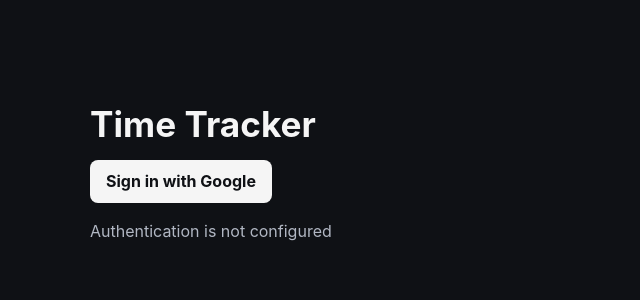
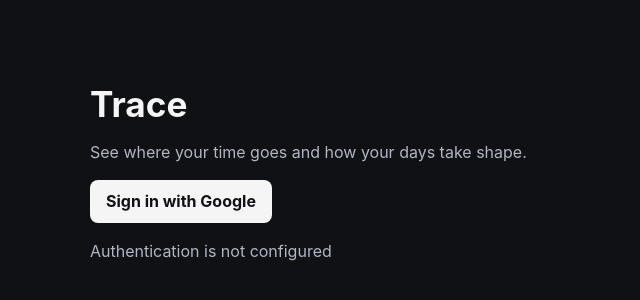
Before and after one commit to JiaqiZhao2004/time-tracker, a Vue app in the folder frontend/: page / in a window 1280 px wide. Shown: the part 218-518 px from the top of the page, without its empty margins (0-640 px from the left). Built offline with nearby package versions, Linux system fonts and the light colour scheme; no server answers.

Commit message:
refactor: update app title and descriptions to reflect new branding as "Trace"

```diff
--- a/frontend/src/App.vue
+++ b/frontend/src/App.vue
@@ -352,12 +352,13 @@
 
 <template>
   <div v-if="authStatus === 'checking'" class="app auth-screen">
-    <h1>Time Tracker</h1>
+    <h1>Trace</h1>
     <p>Loading...</p>
   </div>
 
   <div v-else-if="authStatus === 'signedOut'" class="app auth-screen">
-    <h1>Time Tracker</h1>
+    <h1>Trace</h1>
+    <p>See where your time goes and how your days take shape.</p>
     <button class="primary-auth" type="button" @click="handleSignIn">Sign in with Google</button>
     <p v-if="authErrorMessage" class="auth-error">{{ authErrorMessage }}</p>
   </div>
--- a/frontend/src/components/Header.vue
+++ b/frontend/src/components/Header.vue
@@ -1,5 +1,5 @@
 <script setup lang="ts">
-import { ref, watch } from 'vue'
+import { computed, ref, watch } from 'vue'
 
 const props = defineProps<{
   dayLabel: string
@@ -17,6 +17,10 @@
 
 const isEditingProfile = ref(false)
 const draftDisplayName = ref('')
+const appTitle = computed(() => {
+  const name = props.displayName.trim()
+  return name ? `${name}'s Trace` : 'Your Trace'
+})
 
 watch(
   () => props.displayName,
@@ -52,8 +56,8 @@
 <template>
   <header class="header">
     <div class="title">
-      <h1>Time Tracker</h1>
-      <p>UTC-backed, local-day timeline</p>
+      <h1>{{ appTitle }}</h1>
+      <p>See where your time goes and how your days take shape.</p>
     </div>
     <div class="day-controls">
       <button class="ghost" @click="emit('shiftDay', -1)">Previous</button>
```
Also changed, not shown: 1 other file (tests, documents, lock files or other folders).
